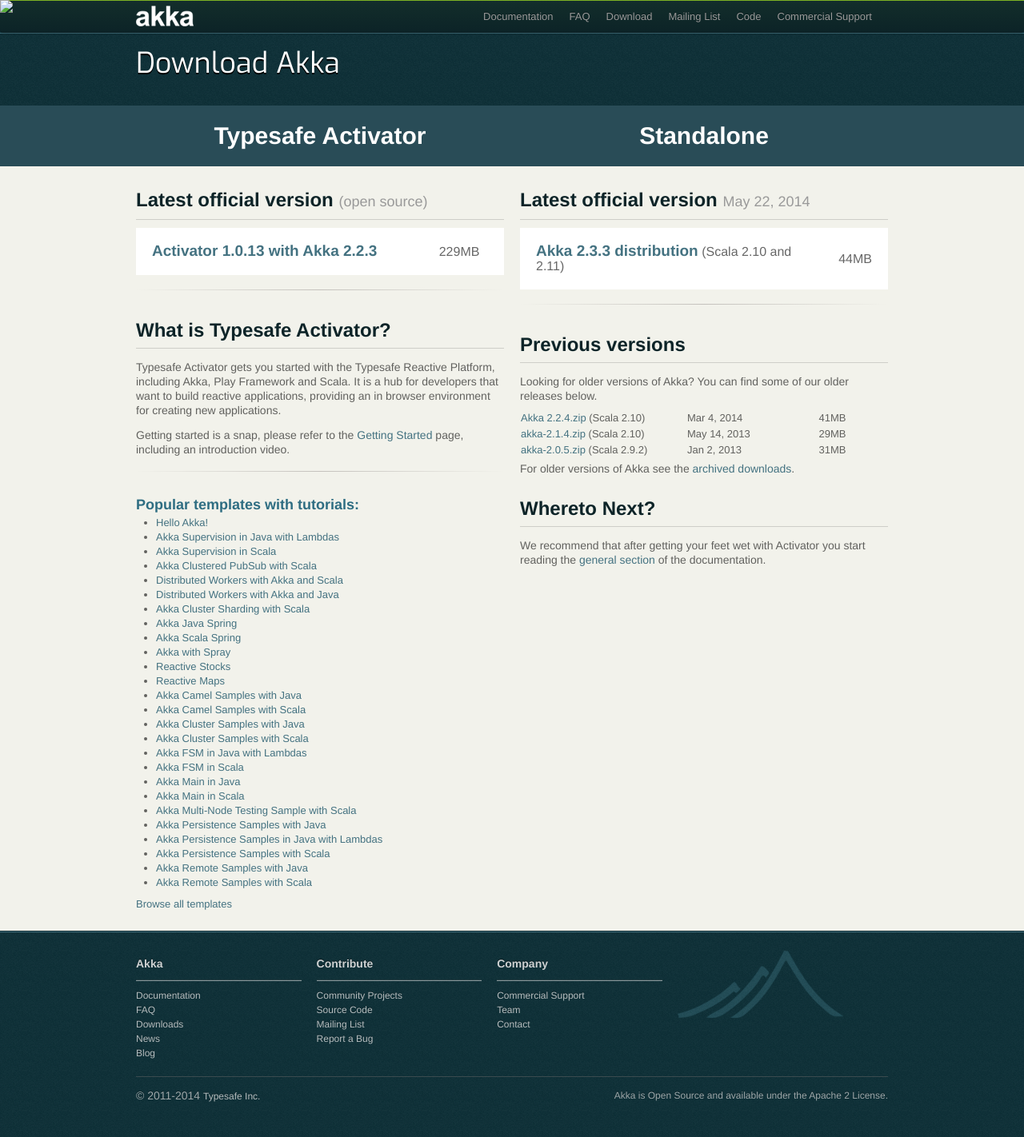
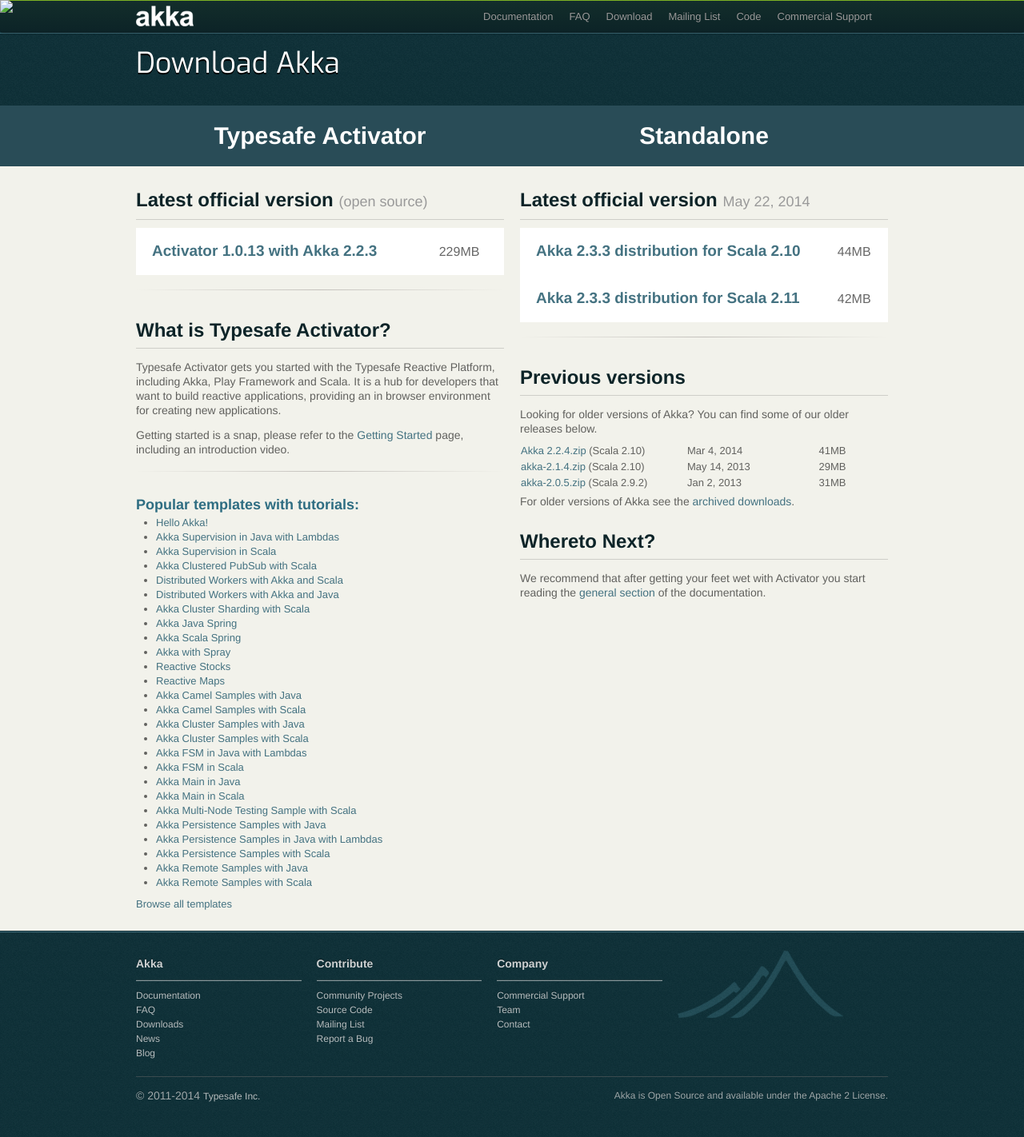
Before and after one commit to raboof/akka.github.com, a Jekyll site: the page built from downloads/index.md, in a window 1280 px wide. Shown: the whole page at 80% size. Built offline with Jekyll 4.4.1, drawn with Linux system fonts in a browser that asks for light colours.

Commit message:
Include Scala 2.11 Akka 2.3.3 release zip download link

```diff
--- a/_includes/download.html
+++ b/_includes/download.html
@@ -106,10 +106,18 @@
                     <table>
                         <tr>
                             <td>
-                                <a href="http://downloads.typesafe.com/akka/akka-2.3.3.zip" class="downloadStandaloneLink" data-version="2.3.3">Akka 2.3.3 distribution</a> (Scala 2.10 and 2.11)
+                                <a href="http://downloads.typesafe.com/akka/akka-2.3.3_2.10.zip" class="downloadStandaloneLink" data-version="2.3.3">Akka 2.3.3 distribution for Scala 2.10</a>
                             </td>
                             <td>
                                 44MB
+                            </td>
+                        </tr>
+                        <tr>
+                            <td>
+                                <a href="http://downloads.typesafe.com/akka/akka-2.3.3_2.11.zip" class="downloadStandaloneLink" data-version="2.3.3">Akka 2.3.3 distribution for Scala 2.11</a>
+                            </td>
+                            <td>
+                                42MB
                             </td>
                         </tr>
                     </table>
```
